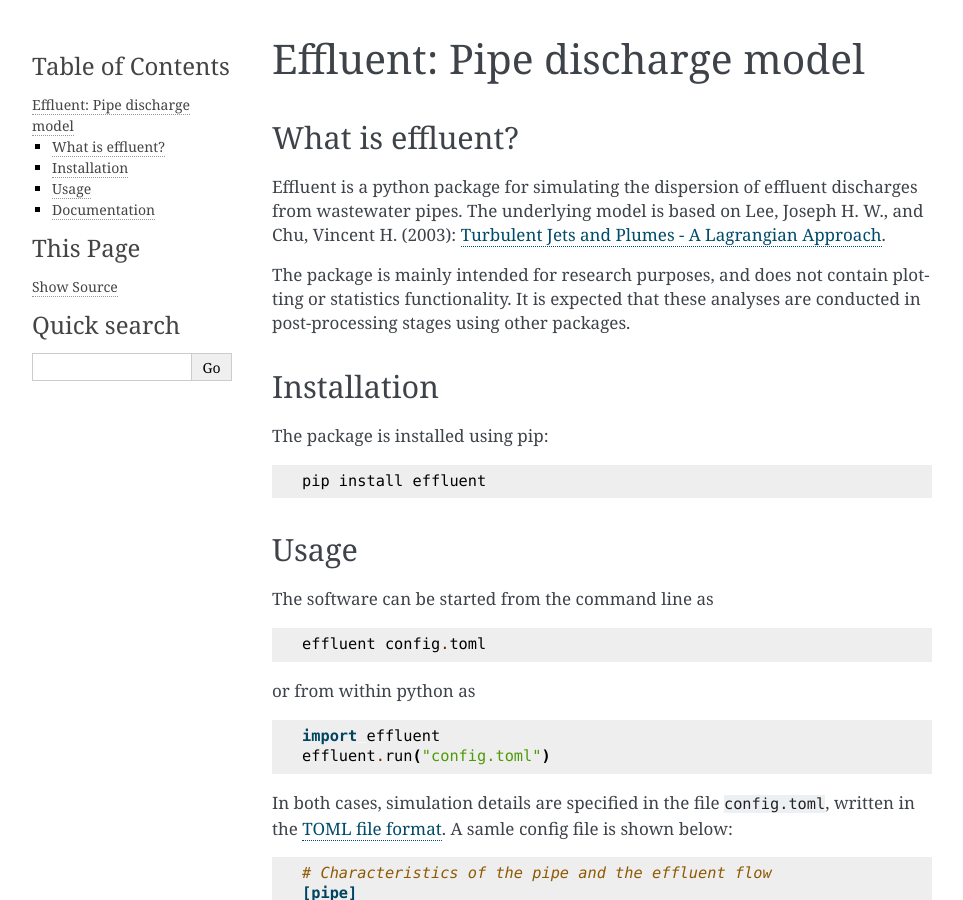
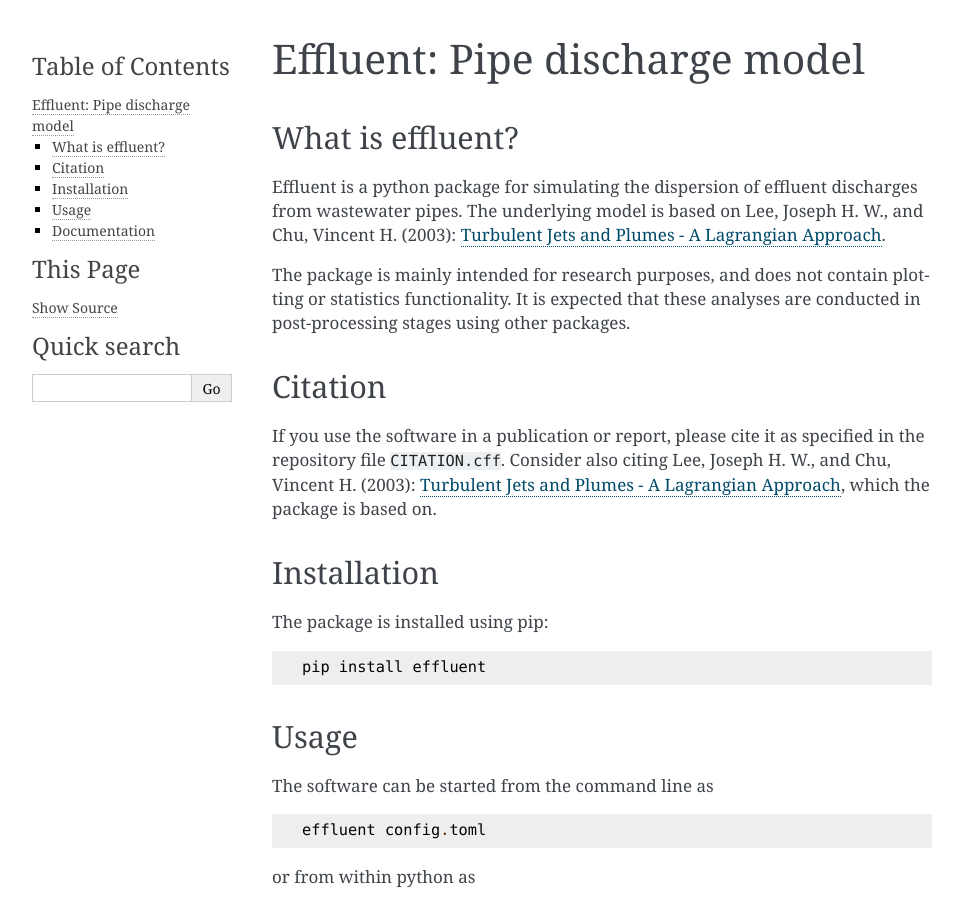
Before and after one commit to pnsaevik/effluent, a Sphinx documentation site: the page built from docs/source/index.rst, in a window 1280 px wide and 900 px high. Shown: the whole window, without its empty margins (148-1111 px from the left). Built offline with Sphinx 7.4.7, drawn with Linux system fonts in a browser that asks for light colours.

Commit message:
Add citation guidance

```diff
--- a/docs/source/index.rst
+++ b/docs/source/index.rst
@@ -14,11 +14,22 @@ What is effluent?
 Effluent is a python package for simulating the dispersion of effluent
 discharges from wastewater pipes. The underlying model is based on
 Lee, Joseph H. W., and Chu, Vincent H. (2003):
-`Turbulent Jets and Plumes - A Lagrangian Approach <https://doi.org/10.1007/978-1-4615-0407-8>`_.
+`Turbulent Jets and Plumes - A Lagrangian Approach
+<https://doi.org/10.1007/978-1-4615-0407-8>`_.
 
 The package is mainly intended for research purposes, and does not contain
 plotting or statistics functionality. It is expected that
 these analyses are conducted in post-processing stages using other packages.
+
+
+Citation
+========
+
+If you use the software in a publication or report, please cite it as specified
+in the repository file ``CITATION.cff``. Consider also citing Lee,
+Joseph H. W., and Chu, Vincent H. (2003): `Turbulent Jets and Plumes -
+A Lagrangian Approach <https://doi.org/10.1007/978-1-4615-0407-8>`_, which
+the package is based on.
 
 
 Installation
```
Also changed, not shown: CHANGELOG.md (+1 -0 lines).
